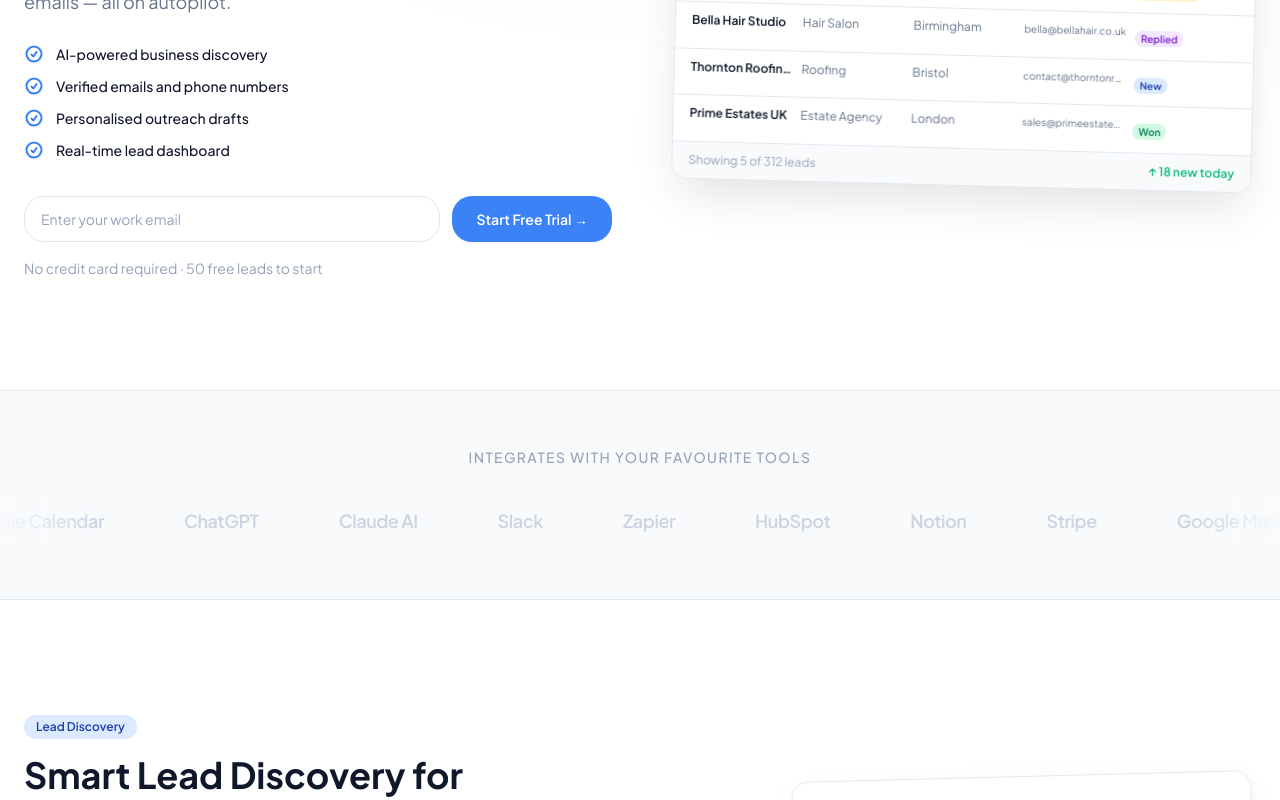
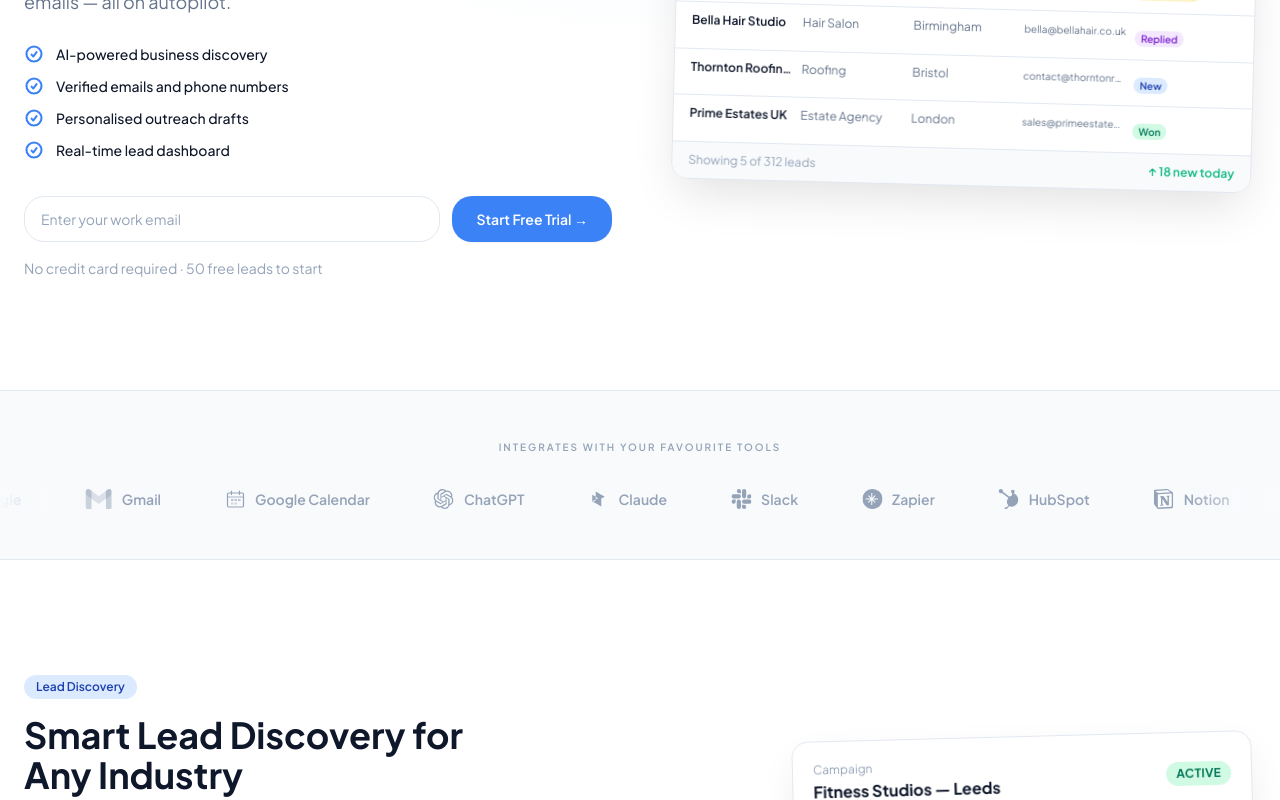
Before and after one commit to weautomatex-gif/leadengine-site, a Next.js app: page / in a window 1280 px wide. Shown: the part 450-1250 px from the top of the page. Built offline with nearby package versions, Linux system fonts and the light colour scheme; no server answers.

Commit message:
Replace TrustBar with SVG logos

```diff
--- a/src/components/sections/TrustBar.tsx
+++ b/src/components/sections/TrustBar.tsx
@@ -1,43 +1,145 @@
+// src/components/sections/TrustBar.tsx
+// Replace your entire TrustBar.tsx with this file
+
 'use client'
 
-const brands = [
-  'Google Maps', 'Gmail', 'Google Calendar', 'ChatGPT', 'Claude AI',
-  'Slack', 'Zapier', 'HubSpot', 'Notion', 'Stripe'
+const logos = [
+  {
+    name: 'Google',
+    svg: (
+      <svg viewBox="0 0 272 92" className="h-6" fill="currentColor">
+        <path d="M115.75 47.18c0 12.77-9.99 22.18-22.25 22.18s-22.25-9.41-22.25-22.18C71.25 34.32 81.24 25 93.5 25s22.25 9.32 22.25 22.18zm-9.74 0c0-7.98-5.79-13.44-12.51-13.44S80.99 39.2 80.99 47.18c0 7.9 5.79 13.44 12.51 13.44s12.51-5.55 12.51-13.44z" />
+        <path d="M163.75 47.18c0 12.77-9.99 22.18-22.25 22.18s-22.25-9.41-22.25-22.18C119.25 34.32 129.24 25 141.5 25s22.25 9.32 22.25 22.18zm-9.74 0c0-7.98-5.79-13.44-12.51-13.44s-12.51 5.46-12.51 13.44c0 7.9 5.79 13.44 12.51 13.44s12.51-5.55 12.51-13.44z" />
+        <path d="M209.75 26.34v39.82c0 16.38-9.66 23.07-21.08 23.07-10.75 0-17.22-7.19-19.66-13.07l8.48-3.53c1.51 3.61 5.21 7.87 11.17 7.87 7.31 0 11.84-4.51 11.84-13v-3.19h-.34c-2.18 2.69-6.38 5.04-11.68 5.04-11.09 0-21.25-9.66-21.25-22.09 0-12.52 10.16-22.26 21.25-22.26 5.29 0 9.49 2.35 11.68 4.96h.34v-3.61h9.25zm-8.56 20.92c0-7.81-5.21-13.52-11.84-13.52-6.72 0-12.35 5.71-12.35 13.52 0 7.73 5.63 13.36 12.35 13.36 6.63 0 11.84-5.63 11.84-13.36z" />
+        <path d="M225 3v65h-9.5V3h9.5z" />
+        <path d="M262.02 54.48l7.56 5.04c-2.44 3.61-8.32 9.83-18.48 9.83-12.6 0-22.01-9.74-22.01-22.18 0-13.19 9.49-22.18 20.92-22.18 11.51 0 17.14 9.16 18.98 14.11l1.01 2.52-29.65 12.28c2.27 4.45 5.8 6.72 10.75 6.72 4.96 0 8.4-2.44 10.92-6.14zm-23.27-7.98l19.82-8.23c-1.09-2.77-4.37-4.7-8.23-4.7-4.95 0-11.84 4.37-11.59 12.93z" />
+        <path d="M35.29 41.19V32H67c.31 1.64.47 3.58.47 5.68 0 7.06-1.93 15.79-8.15 22.01-6.05 6.3-13.78 9.66-24.02 9.66C16.32 69.35.36 53.89.36 34.91.36 15.93 16.32.47 35.3.47c10.5 0 17.98 4.12 23.6 9.49l-6.64 6.64c-4.03-3.78-9.49-6.72-16.97-6.72-13.86 0-24.7 11.17-24.7 25.03 0 13.86 10.84 25.03 24.7 25.03 8.99 0 14.11-3.61 17.39-6.89 2.66-2.66 4.41-6.46 5.1-11.65l-22.49-.01z" />
+      </svg>
+    ),
+  },
+  {
+    name: 'Gmail',
+    svg: (
+      <svg viewBox="0 0 256 193" className="h-5" fill="none">
+        <path d="M58.182 192.05V93.14L27.507 65.077 0 49.504v125.091c0 9.658 7.825 17.455 17.455 17.455h40.727z" fill="currentColor" opacity="0.5" />
+        <path d="M197.818 192.05h40.727c9.659 0 17.455-7.826 17.455-17.455V49.505l-31.156 18.907-27.026 24.728v98.91z" fill="currentColor" opacity="0.5" />
+        <path d="M58.182 93.14l-4.174-38.647 4.174-36.989L128 69.868l69.818-52.364 4.669 34.992-4.669 40.644L128 145.504z" fill="currentColor" opacity="0.3" />
+        <path d="M197.818 17.504V93.14L256 49.504V26.231c0-21.585-24.64-33.89-41.89-20.945l-16.292 12.218z" fill="currentColor" opacity="0.7" />
+        <path d="M0 49.504l26.759 20.07L58.182 93.14V17.504L41.89 5.286C24.61-7.66 0 4.646 0 26.23v23.273z" fill="currentColor" opacity="0.7" />
+      </svg>
+    ),
+  },
+  {
+    name: 'Google Calendar',
+    svg: (
+      <svg viewBox="0 0 200 200" className="h-5" fill="currentColor">
+        <rect x="20" y="40" width="160" height="140" rx="12" fill="none" stroke="currentColor" strokeWidth="12" />
+        <line x1="60" y1="20" x2="60" y2="55" stroke="currentColor" strokeWidth="12" strokeLinecap="round" />
+        <line x1="140" y1="20" x2="140" y2="55" stroke="currentColor" strokeWidth="12" strokeLinecap="round" />
+        <line x1="20" y1="80" x2="180" y2="80" stroke="currentColor" strokeWidth="8" />
+        <rect x="55" y="100" width="25" height="20" rx="3" opacity="0.6" />
+        <rect x="90" y="100" width="25" height="20" rx="3" opacity="0.6" />
+        <rect x="125" y="100" width="25" height="20" rx="3" opacity="0.6" />
+        <rect x="55" y="135" width="25" height="20" rx="3" opacity="0.4" />
+        <rect x="90" y="135" width="25" height="20" rx="3" opacity="0.4" />
+      </svg>
+    ),
+  },
+  {
+    name: 'ChatGPT',
+    svg: (
+      <svg viewBox="0 0 24 24" className="h-5" fill="currentColor">
+        <path d="M22.282 9.821a5.985 5.985 0 0 0-.516-4.91 6.046 6.046 0 0 0-6.51-2.9A6.065 6.065 0 0 0 4.981 4.18a5.985 5.985 0 0 0-3.998 2.9 6.046 6.046 0 0 0 .743 7.097 5.98 5.98 0 0 0 .51 4.911 6.051 6.051 0 0 0 6.515 2.9A5.985 5.985 0 0 0 13.26 24a6.056 6.056 0 0 0 5.772-4.206 5.99 5.99 0 0 0 3.997-2.9 6.056 6.056 0 0 0-.747-7.073zM13.26 22.43a4.476 4.476 0 0 1-2.876-1.04l.141-.081 4.779-2.758a.795.795 0 0 0 .392-.681v-6.737l2.02 1.168a.071.071 0 0 1 .038.052v5.583a4.504 4.504 0 0 1-4.494 4.494zM3.6 18.304a4.47 4.47 0 0 1-.535-3.014l.142.085 4.783 2.759a.771.771 0 0 0 .78 0l5.843-3.369v2.332a.08.08 0 0 1-.033.062L9.74 19.95a4.5 4.5 0 0 1-6.14-1.646zM2.34 7.896a4.485 4.485 0 0 1 2.366-1.973V11.6a.766.766 0 0 0 .388.676l5.815 3.355-2.02 1.168a.076.076 0 0 1-.071 0l-4.83-2.786A4.504 4.504 0 0 1 2.34 7.872zm16.597 3.855l-5.833-3.387L15.119 7.2a.076.076 0 0 1 .071 0l4.83 2.791a4.494 4.494 0 0 1-.676 8.105v-5.678a.79.79 0 0 0-.407-.667zm2.01-3.023l-.141-.085-4.774-2.782a.776.776 0 0 0-.785 0L9.409 9.23V6.897a.066.066 0 0 1 .028-.061l4.83-2.787a4.5 4.5 0 0 1 6.68 4.66zm-12.64 4.135l-2.02-1.164a.08.08 0 0 1-.038-.057V6.075a4.5 4.5 0 0 1 7.375-3.453l-.142.08L8.704 5.46a.795.795 0 0 0-.393.681zm1.097-2.365l2.602-1.5 2.607 1.5v2.999l-2.597 1.5-2.607-1.5z" />
+      </svg>
+    ),
+  },
+  {
+    name: 'Claude',
+    svg: (
+      <svg viewBox="0 0 24 24" className="h-5" fill="currentColor">
+        <path d="M4.709 15.955l4.72-2.756.08-.046 2.698-1.575c.078-.045.078-.16 0-.206l-2.698-1.575-.08-.046-4.72-2.756a.105.105 0 0 0-.157.091v8.778c0 .078.083.129.157.091zM8.837 3.1l4.72 2.756.08.046L19.291 9.1c.078.046.078.16 0 .206l-5.654 3.198-.08.046-4.72 2.756a.105.105 0 0 1-.157-.091V3.191c0-.078.083-.129.157-.091zM15.163 20.9l-4.72-2.756-.08-.046-5.654-3.198c-.078-.046-.078-.16 0-.206l5.654-3.198.08-.046 4.72-2.756a.105.105 0 0 1 .157.091v12.024c0 .078-.083.129-.157.091z" />
+      </svg>
+    ),
+  },
+  {
+    name: 'Slack',
+    svg: (
+      <svg viewBox="0 0 24 24" className="h-5" fill="currentColor">
+        <path d="M5.042 15.165a2.528 2.528 0 0 1-2.52 2.523A2.528 2.528 0 0 1 0 15.165a2.527 2.527 0 0 1 2.522-2.52h2.52v2.52zm1.271 0a2.527 2.527 0 0 1 2.521-2.52 2.527 2.527 0 0 1 2.521 2.52v6.313A2.528 2.528 0 0 1 8.834 24a2.528 2.528 0 0 1-2.521-2.522v-6.313zM8.834 5.042a2.528 2.528 0 0 1-2.521-2.52A2.528 2.528 0 0 1 8.834 0a2.528 2.528 0 0 1 2.521 2.522v2.52H8.834zm0 1.271a2.528 2.528 0 0 1 2.521 2.521 2.528 2.528 0 0 1-2.521 2.521H2.522A2.528 2.528 0 0 1 0 8.834a2.528 2.528 0 0 1 2.522-2.521h6.312zM18.956 8.834a2.528 2.528 0 0 1 2.522-2.521A2.528 2.528 0 0 1 24 8.834a2.528 2.528 0 0 1-2.522 2.521h-2.522V8.834zm-1.27 0a2.528 2.528 0 0 1-2.523 2.521 2.527 2.527 0 0 1-2.52-2.521V2.522A2.527 2.527 0 0 1 15.163 0a2.528 2.528 0 0 1 2.523 2.522v6.312zM15.163 18.956a2.528 2.528 0 0 1 2.523 2.522A2.528 2.528 0 0 1 15.163 24a2.527 2.527 0 0 1-2.52-2.522v-2.522h2.52zm0-1.27a2.527 2.527 0 0 1-2.52-2.523 2.527 2.527 0 0 1 2.52-2.52h6.315A2.528 2.528 0 0 1 24 15.163a2.528 2.528 0 0 1-2.522 2.523h-6.315z" />
+      </svg>
+    ),
+  },
+  {
+    name: 'Zapier',
+    svg: (
+      <svg viewBox="0 0 24 24" className="h-5" fill="currentColor">
+        <path d="M15.637 8.363l-3.032 3.032h5.81a5.46 5.46 0 0 1 0 1.21h-5.81l3.032 3.032a5.505 5.505 0 0 1-.856.856l-3.032-3.032v5.81a5.477 5.477 0 0 1-1.21 0v-5.81l-3.032 3.032a5.534 5.534 0 0 1-.856-.856l3.032-3.032H3.873a5.46 5.46 0 0 1 0-1.21h5.81L6.65 8.363a5.505 5.505 0 0 1 .856-.856l3.032 3.032V4.73a5.477 5.477 0 0 1 1.21 0v5.81l3.032-3.033c.32.247.61.537.856.856zM12 0C5.373 0 0 5.373 0 12s5.373 12 12 12 12-5.373 12-12S18.627 0 12 0z" />
+      </svg>
+    ),
+  },
+  {
+    name: 'HubSpot',
+    svg: (
+      <svg viewBox="0 0 24 24" className="h-5" fill="currentColor">
+        <path d="M18.164 7.93V5.084a2.198 2.198 0 0 0 1.267-1.984v-.066a2.2 2.2 0 0 0-2.198-2.198h-.066a2.2 2.2 0 0 0-2.198 2.198v.066c0 .867.507 1.617 1.24 1.971v2.86a6.27 6.27 0 0 0-2.99 1.487l-7.873-6.12a2.553 2.553 0 0 0 .093-.66 2.571 2.571 0 1 0-2.571 2.571c.476 0 .92-.133 1.3-.362l7.749 6.022a6.293 6.293 0 0 0-.09 8.793l-2.4 2.4a1.607 1.607 0 0 0-.47-.076 1.624 1.624 0 1 0 1.624 1.624c0-.17-.03-.332-.076-.484l2.37-2.37a6.298 6.298 0 1 0 5.189-15.736z" />
+      </svg>
+    ),
+  },
+  {
+    name: 'Notion',
+    svg: (
+      <svg viewBox="0 0 24 24" className="h-5" fill="currentColor">
+        <path d="M4.459 4.208c.746.606 1.026.56 2.428.466l13.215-.793c.28 0 .047-.28-.046-.326L17.86 1.968c-.42-.326-.98-.7-2.055-.607L2.84 2.298c-.466.046-.56.28-.374.466zm.793 3.08v13.904c0 .747.373 1.027 1.214.98l14.523-.84c.84-.046.933-.56.933-1.167V6.354c0-.606-.233-.933-.746-.886l-15.177.886c-.56.047-.747.327-.747.934zm14.337.745c.093.42 0 .84-.42.888l-.7.14v10.264c-.608.327-1.168.514-1.635.514-.747 0-.933-.234-1.494-.934l-4.577-7.186v6.952l1.448.327s0 .84-1.168.84l-3.22.186c-.094-.186 0-.653.327-.746l.84-.233V9.854L7.822 9.76c-.094-.42.14-1.026.793-1.073l3.454-.233 4.764 7.279v-6.44l-1.215-.14c-.093-.514.28-.886.747-.933zM1.936 1.035l13.31-.98c1.634-.14 2.055-.047 3.082.7l4.249 2.986c.7.513.933.653.933 1.213v16.378c0 1.026-.373 1.634-1.68 1.726l-15.458.934c-.98.046-1.448-.094-1.962-.747l-3.129-4.06c-.56-.747-.793-1.306-.793-1.96V2.667c0-.839.374-1.54 1.448-1.632z" />
+      </svg>
+    ),
+  },
+  {
+    name: 'Stripe',
+    svg: (
+      <svg viewBox="0 0 24 24" className="h-5" fill="currentColor">
+        <path d="M13.976 9.15c-2.172-.806-3.356-1.426-3.356-2.409 0-.831.683-1.305 1.901-1.305 2.227 0 4.515.858 6.09 1.631l.89-5.494C18.252.975 15.697 0 12.165 0 9.667 0 7.589.654 6.104 1.872 4.56 3.147 3.757 4.992 3.757 7.218c0 4.039 2.467 5.76 6.476 7.219 2.585.92 3.445 1.574 3.445 2.583 0 .98-.84 1.545-2.354 1.545-1.875 0-4.965-.921-7.076-2.19l-.893 5.575C4.746 22.72 7.311 24 11.326 24c2.588 0 4.71-.665 6.24-1.796 1.662-1.234 2.534-3.096 2.534-5.55 0-4.199-2.611-5.946-6.124-7.504z" />
+      </svg>
+    ),
+  },
 ]
-
-// Duplicate for seamless loop
-const allBrands = [...brands, ...brands]
 
 export default function TrustBar() {
   return (
-    <section className="py-14 bg-[#F8FAFC] border-y border-[#E2E8F0] overflow-hidden">
-      <div className="max-w-7xl mx-auto px-6 mb-8 text-center">
-        <p className="text-sm font-medium text-[#94A3B8] uppercase tracking-widest">
-          INTEGRATES WITH YOUR FAVOURITE TOOLS
-        </p>
-      </div>
+    <section className="py-12 bg-[#F8FAFC] border-y border-[#E2E8F0]">
+      <p className="text-center text-[10px] font-semibold uppercase tracking-[0.2em] text-[#94A3B8] mb-8">
+        Integrates with your favourite tools
+      </p>
+      <div className="relative overflow-hidden">
+        {/* Fade edges */}
+        <div className="absolute left-0 top-0 bottom-0 w-24 bg-gradient-to-r from-[#F8FAFC] to-transparent z-10" />
+        <div className="absolute right-0 top-0 bottom-0 w-24 bg-gradient-to-l from-[#F8FAFC] to-transparent z-10" />
 
-      {/* Marquee wrapper */}
-      <div className="relative">
-        {/* Fade edges */}
-        <div className="absolute left-0 top-0 bottom-0 w-24 z-10 pointer-events-none"
-          style={{ background: 'linear-gradient(to right, #F8FAFC, transparent)' }}
-        />
-        <div className="absolute right-0 top-0 bottom-0 w-24 z-10 pointer-events-none"
-          style={{ background: 'linear-gradient(to left, #F8FAFC, transparent)' }}
-        />
-
-        <div className="marquee-track flex gap-12 sm:gap-20 py-2">
-          {allBrands.map((brand, i) => (
-            <span
-              key={i}
-              className="text-lg font-semibold text-[#CBD5E1] hover:text-[#64748B] transition-colors duration-300 tracking-tight whitespace-nowrap cursor-default"
+        {/* Scrolling track */}
+        <div className="flex animate-scroll">
+          {[...logos, ...logos].map((logo, i) => (
+            <div
+              key={`${logo.name}-${i}`}
+              className="flex items-center gap-2.5 px-8 shrink-0 text-[#94A3B8] hover:text-[#475569] transition-colors duration-300 cursor-default"
             >
-              {brand}
-            </span>
+              {logo.svg}
+              <span className="text-sm font-semibold whitespace-nowrap">{logo.name}</span>
+            </div>
           ))}
         </div>
       </div>
+
+      <style jsx>{`
+        @keyframes scroll {
+          0% { transform: translateX(0); }
+          100% { transform: translateX(-50%); }
+        }
+        .animate-scroll {
+          animation: scroll 30s linear infinite;
+        }
+        .animate-scroll:hover {
+          animation-play-state: paused;
+        }
+      `}</style>
     </section>
   )
 }
```
